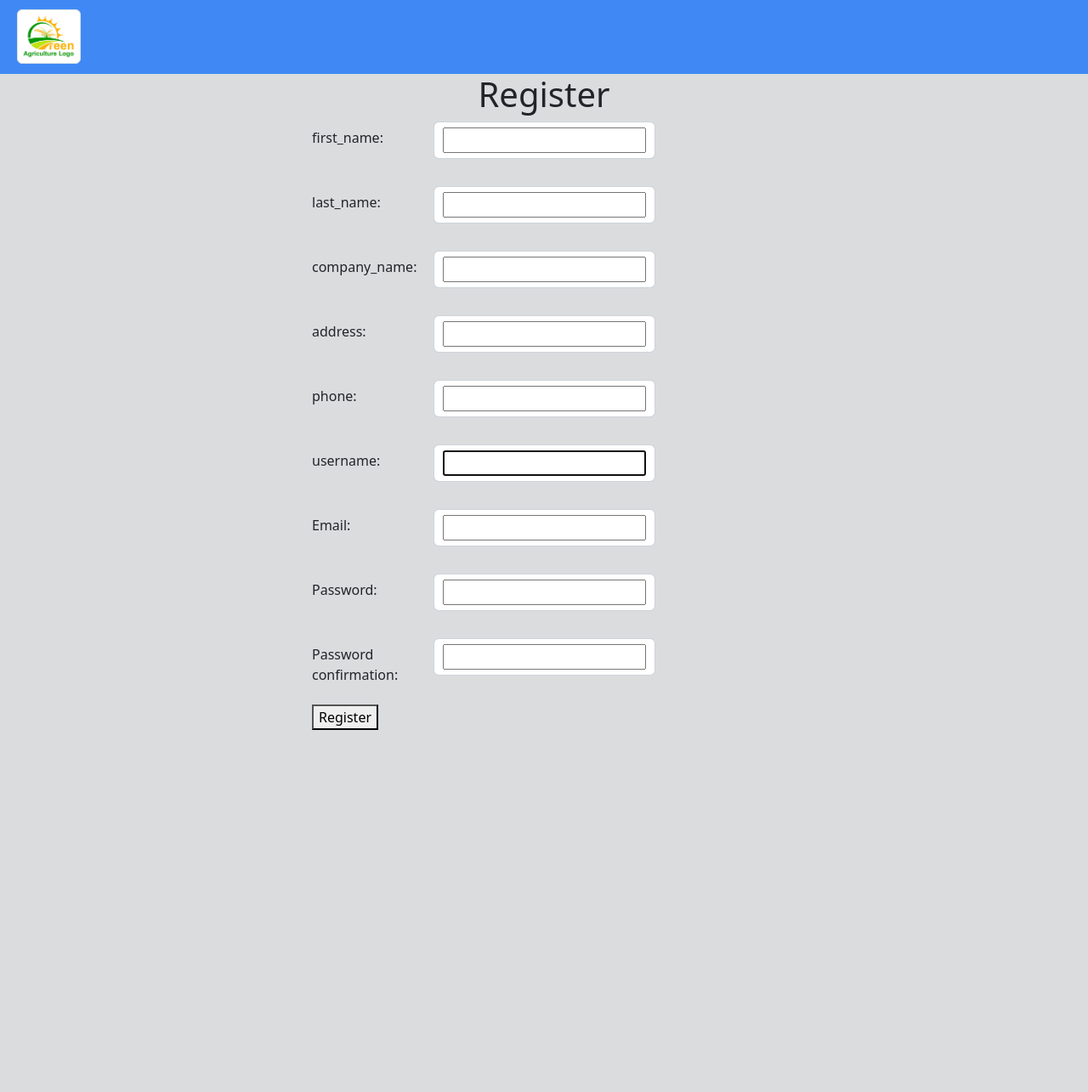
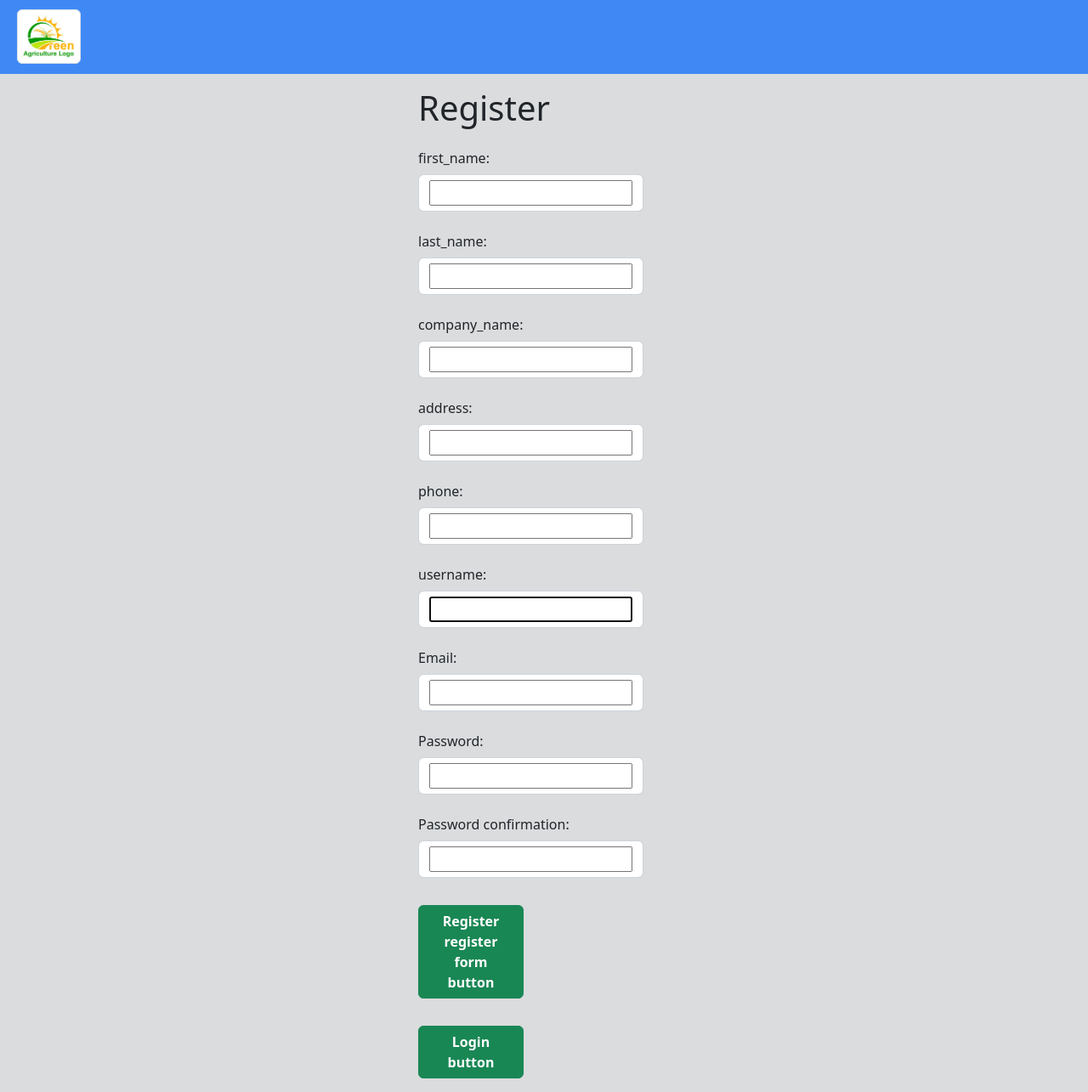
Before and after one commit to maze76/OPGRegister, a Django app: page /register/ in a window 1280 px wide. Shown: the part 17-1302 px from the top of the page at 85% size. Before the commit the page ends 876 px from the top, so only its background shows below. Run offline with Django 5.2, Linux system fonts and the light colour scheme; some libraries are stand-ins or nearby versions.

Commit message:
profile, locale, templates

```diff
--- a/OPGRegister/settings.py
+++ b/OPGRegister/settings.py
@@ -159,3 +159,6 @@ STATICFILES_DIRS = [
 # https://docs.djangoproject.com/en/5.0/ref/settings/#default-auto-field
 
 DEFAULT_AUTO_FIELD = 'django.db.models.BigAutoField'
+
+SESSION_COOKIE_AGE = 900  # 15 minutes in seconds
+SESSION_EXPIRE_AT_BROWSER_CLOSE = True
--- a/register/templates/add_product.html
+++ b/register/templates/add_product.html
@@ -1,4 +1,4 @@
-{% extends "base2.html" %}
+{% extends "base.html" %}
 {% load static %}
 
 {% block css_files %}
--- a/register/templates/register.html
+++ b/register/templates/register.html
@@ -20,39 +20,43 @@
     }
 </style>
 
-
-<div style="display: flex; justify-content: center;">
-    <p><h1>{% trans "Register" %}</h1></p>
-</div>
-
-<div class="container">
+<div class="container-fluid">
     <div class="row justify-content-center">
-        <div class="col-md-6">
+        <div class="col-sm-3">
+            <p><h1>{% trans "Register" %}</h1></p>
             <form method="post" action="{% url 'register' %}" novalidate>
                 {% csrf_token %}
                     {% for field in company_form %}
-                        <div class="form-group row center-input">
-                            <label for="" class="col-sm-3 col-form-label">{{ field.label_tag }}</label>
-                            <div class="col-sm-6">
+                    <div class="row g-3 align-items-center">
+                        <div class="col-auto">
+                            <label for="" class="col-form-label">{{ field.label_tag }}</label>
+                            <div class="col-auto">
                                 <p class="form-control">{{ field }}</p>
                             </div>
-                            <div class="col-sm-6 d-flex justify-content-end" >
+                            <div class="auto" >
                                 <p>{{ field.errors }}</p>
                             </div>
                         </div>
+                    </div>
                     {% endfor %}
                 {% for field in user_form %}
-                    <div class="form-group row center-input">
-                        <label for="" class="col-sm-3 col-form-label">{{ field.label_tag }}</label>
-                        <div class="col-sm-6">
+                <div class="row g-3 align-items-center">
+                    <div class="col-auto">
+                        <label for="" class="col-form-label">{{ field.label_tag }}</label>
+                        <div class="col-auto">
                             <p class="form-control">{{ field }}</p>
                         </div>
-                        <div class="col-sm-6 d-flex justify-content-end" >
+                        <div class="col-auto" >
                             <p>{{ field.errors }}</p>
                         </div>
                     </div>
+                </div>
                 {% endfor %}
-                <button type="submit">{% trans "Register" %}</button>
+                <div class="container row justify-content-center col-md-6">
+                <button class="btn btn-success my-3 px-3 text-white text-decoration-none fw-bold" type="submit">{% trans "Register register form button" %}</button>
+                <button class="btn btn-success my-3 px-3">
+                    <a class="text-white text-decoration-none fw-bold" href="{% url 'login' %}">{% trans "Login button" %}</a></button>
+                </div>
             </form>
         </div>
     </div>
--- a/register/urls.py
+++ b/register/urls.py
@@ -2,7 +2,8 @@
 # from .import views
 from django.urls import path
 from .views import RegisterView, IndexView, LoginView, ProductListView, \
-                        AddProductView, ProductUpdateView, DeleteItemView, ProductDetailView, CustomLogoutView
+                    AddProductView, ProductUpdateView, DeleteItemView, \
+                    ProductDetailView, CustomLogoutView, ProfileView
 
 urlpatterns = [
     path('', IndexView.as_view(), name='index'),
@@ -14,7 +15,5 @@ urlpatterns = [
     path("product_update/<str:pk>/", ProductUpdateView.as_view(), name="product_update"),
     path("delete_items/<str:pk>/", DeleteItemView.as_view(), name="delete_items"),
     path("product_id/<pk>", ProductDetailView.as_view(), name="product_id"),
-
-    # path("profile/", views.profile, name="profile"),
-    # path("edit_profile/<str:pk>/", views.edit_profile, name="edit_profile"),
+    path('profile/', ProfileView.as_view(), name='profile'),
 ]
--- a/register/views.py
+++ b/register/views.py
@@ -7,7 +7,7 @@ from django.contrib.auth import authenticate, login
 from django.contrib import messages
 from django.views.generic import ListView
 from django.contrib.auth.mixins import LoginRequiredMixin
-from .models import Product
+from .models import Product, Company
 from django.urls import reverse_lazy
 from django.views.generic.edit import CreateView
 from django.http import HttpResponseRedirect
@@ -68,7 +68,7 @@ class LoginView(FormView):
 class ProductListView(LoginRequiredMixin, ListView):
     model = Product
     template_name = 'product_list.html'
-    context_object_name = 'product'
+    context_object_name = 'products'
 
     def get_queryset(self):
         return Product.objects.filter(creator=self.request.user)
@@ -148,3 +148,18 @@ class CustomLogoutView(View):
     def get(self, request, *args, **kwargs):
         logout(request)
         return HttpResponseRedirect(self.redirect_url)
+
+
+class ProfileView(TemplateView):
+    template_name = 'profile.html'
+
+    def get(self, request, *args, **kwargs):
+        form = CompanyForm(instance=request.user.company)  # Assuming Company model has a ForeignKey to User model
+        return render(request, self.template_name, {'form': form})
+
+    def post(self, request, *args, **kwargs):
+        form = CompanyForm(request.POST, instance=request.user.company)
+        if form.is_valid():
+            form.save()
+            return redirect('profile')  # Redirect to the profile page after saving
+        return render(request, self.template_name, {'form': form})
--- a/templates/base.html
+++ b/templates/base.html
@@ -1,4 +1,5 @@
 {% load static %}
+{% load i18n %}
 
 <!DOCTYPE html>
 <html lang="en">
@@ -18,8 +19,12 @@
     <ul>
         <!-- Your other navigation links -->
         {% if user.is_authenticated %}
-        <li><a href="{% url 'logout' %}">Logout</a></li>
-        <li>Welcome, {{ user.username }}</li>
+        <li><a href="{% url 'logout' %}">{% trans "Logout" %}</a></li>
+        <li>{% trans "Welcome greeting" %} {{ user.username }}
+            <button class="rounded" style="margin-left: 10px">
+                <a class="link-success link-opacity-50-hover px-3 text-decoration-none fw-bold"
+                href="{% url 'profile' %}">{% trans "Edit profile" %}</a></button>
+        </li>
         {% endif %}
     </ul>
 </nav>
```
Also changed, not shown: register/templates/login.html (+23 -12 lines), register/templates/product_list.html (+12 -10 lines), register/templates/product_update.html (+4 -3 lines), register/templates/profile.html (added, +42 -0 lines), locale/hr/LC_MESSAGES/django.po, 1 other file.
